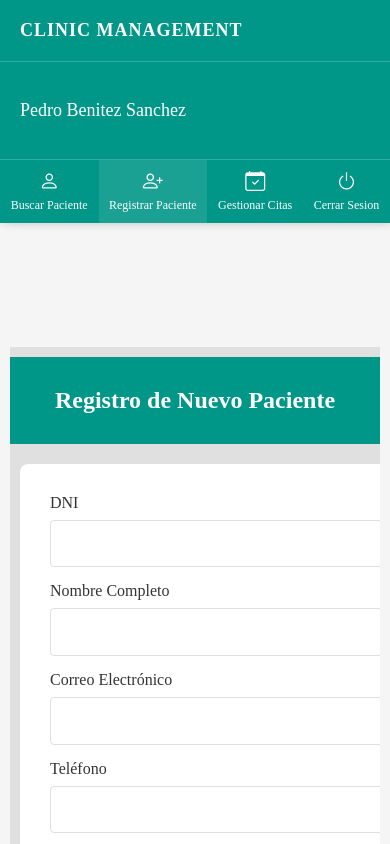
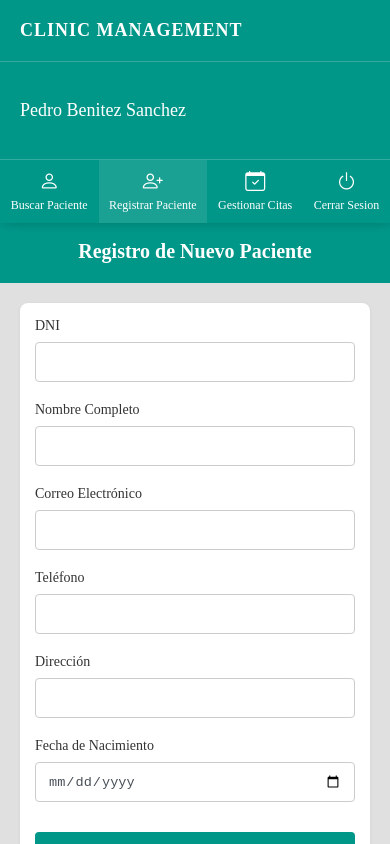
Before and after one commit to albertona05/cliniclink, an Angular app in the folder dockerCompose/sources/frontendAngular/: page /registrar-paciente in a window 390 px wide. Built offline with nearby package versions, Linux system fonts and the light colour scheme; sample sign-in values are in the browser's storage.

Commit message:
FIn de la migración

```diff
--- a/dockerCompose/sources/frontendAngular/src/app/components/buscar-paciente/buscar-paciente.component.css
+++ b/dockerCompose/sources/frontendAngular/src/app/components/buscar-paciente/buscar-paciente.component.css
@@ -19,7 +19,6 @@ body {
 .content-header {
   padding: 20px;
   text-align: center;
-  margin-bottom: 30px;
   background-color: #009688;
   color: #fff;
 }
@@ -131,9 +130,7 @@ body {
 }
 
 .patient-info {
-  display: flex;
-  flex-wrap: wrap;
-  gap: 10px;
+  display: inline-block;
   align-items: center;
 }
 
--- a/dockerCompose/sources/frontendAngular/src/app/components/buscar-paciente/buscar-paciente.component.html
+++ b/dockerCompose/sources/frontendAngular/src/app/components/buscar-paciente/buscar-paciente.component.html
@@ -34,7 +34,7 @@
     <div *ngIf="pacientes.length > 0 && !cargando" class="patient-list">
       <div class="patient-card" *ngFor="let paciente of pacientes">
         <div class="patient-info">
-          <span class="patient-dni">{{ paciente.dni }}</span>
+          <span class="patient-dni">{{ paciente.dni }} - </span>
           <span class="patient-name">{{ paciente.nombre }}</span>
         </div>
         <div class="patient-actions">
--- a/dockerCompose/sources/frontendAngular/src/app/components/content/content.component.css
+++ b/dockerCompose/sources/frontendAngular/src/app/components/content/content.component.css
@@ -1,6 +1,6 @@
 .content-container {
   flex: 1;
-  padding: 20px;
+  padding: 0;
   height: 100vh;
   overflow-y: auto;
   background-color: #f5f5f5;
@@ -69,7 +69,8 @@
 /* Media queries para responsividad */
 @media (max-width: 768px) {
   .content-container {
-    padding: 15px;
+    margin-top: 220px;
+    height: calc(100vh - 140px);
   }
 
   .content-header h2 {
@@ -82,10 +83,6 @@
 }
 
 @media (max-width: 480px) {
-  .content-container {
-    padding: 10px;
-    margin-top: 150px; /* Espacio para el menú de navegación en móviles */
-  }
 
   .content-header h2 {
     font-size: 20px;
@@ -95,3 +92,10 @@
     padding: 10px;
   }
 }
+
+@media (max-width: 384px) {
+  .content-container {
+    margin-top: 230px;
+    height: calc(100vh - 140px);
+  }
+}
--- a/dockerCompose/sources/frontendAngular/src/app/components/detalle-paciente/detalle-paciente.component.css
+++ b/dockerCompose/sources/frontendAngular/src/app/components/detalle-paciente/detalle-paciente.component.css
@@ -3,43 +3,66 @@
   margin-left: 350px;
   min-height: 100vh;
   background-color: #e0e0e0;
-  margin-top: 0;
   padding-top: 0;
   overflow-y: auto;
+  box-sizing: border-box;
 }
 
 .content-header {
-  margin-top: 0;
-  padding: 11px 30px;
+  padding: 20px;
   text-align: center;
-  margin-bottom: 30px;
   background-color: #009688;
-  color: white;
+  color: #fff;
+}
+
+.content-header h2 {
+  margin: 0;
+  font-size: 26px;
+  font-weight: 600;
 }
 
 .content-body {
   padding: 30px;
-  box-shadow: none;
   width: calc(100vw - 380px);
+  margin: 0 auto;
   overflow-y: auto;
-  margin: 0 auto;
+  box-sizing: border-box;
 }
 
 .alert {
-  border-radius: 10px;
+  border-radius: 6px;
   padding: 15px;
   margin-bottom: 20px;
   max-width: 95%;
-  margin-left: 0;
+  width: 100%;
+  box-sizing: border-box;
+  font-size: 0.95rem;
+}
+
+.alert-danger {
+  background-color: #ffebee;
+  color: #c62828;
+  border: 1px solid #ffcdd2;
+}
+
+.alert-info {
+  background-color: #e3f2fd;
+  color: #0277bd;
+  border: 1px solid #bbdefb;
 }
 
 .patient-details {
-  background-color: #ffffff;
-  padding: 30px;
+  background-color: #fff;
+  padding: 25px;
   border-radius: 8px;
-  box-shadow: 0 1px 3px rgba(0, 0, 0, 0.05);
+  box-shadow: 0 1px 4px rgba(0, 0, 0, 0.06);
+  transition: box-shadow 0.3s;
   max-width: 95%;
-  margin-left: 0;
+  margin: 0;
+}
+
+.patient-details:hover {
+  box-shadow: 0 2px 6px rgba(0, 0, 0, 0.1);
 }
 
 .form-group {
@@ -48,27 +71,28 @@
 
 .form-group label {
   display: block;
-  margin-bottom: 8px;
+  margin-bottom: 10px;
   font-weight: 500;
   color: #333;
+  font-size: 16px;
 }
 
 .form-control {
   width: 100%;
-  padding: 0.875rem 1.5rem;
+  height: 50px;
+  padding: 0.75rem 1.25rem;
   font-size: 1rem;
-  line-height: 1.5;
   color: #495057;
   background-color: #fff;
-  border: 1px solid #e0e0e0;
+  border: 1px solid #ccc;
   border-radius: 4px;
-  transition: border-color 0.15s ease-in-out, box-shadow 0.15s ease-in-out;
+  transition: border-color 0.3s;
+  box-sizing: border-box;
 }
 
 .form-control:focus {
+  outline: none;
   border-color: #009688;
-  outline: 0;
-  box-shadow: 0 0 0 0.2rem rgba(0, 150, 136, 0.25);
 }
 
 .button-group {
@@ -78,52 +102,54 @@
 }
 
 .btn {
-  padding: 0.875rem 2rem;
+  height: 50px;
+  padding: 0.75rem 1.25rem;
   font-size: 1rem;
-  line-height: 1.5;
   border-radius: 4px;
-  transition: all 0.3s ease;
+  cursor: pointer;
+  transition: background-color 0.3s;
+  border: none;
+  color: white;
 }
 
 .btn-primary {
   background-color: #009688;
-  border-color: #009688;
-  color: white;
+}
+
+.btn-primary:hover {
+  background-color: #00796b;
 }
 
 .btn-success {
-  background-color: #4CAF50;
-  border-color: #4CAF50;
-  color: white;
+  background-color: #4caf50;
+}
+
+.btn-success:hover {
+  background-color: #388e3c;
 }
 
 .btn-info {
   background-color: #2196F3;
-  border-color: #2196F3;
-  color: white;
 }
 
-.btn:hover {
-  opacity: 0.9;
-  transform: translateY(-1px);
+.btn-info:hover {
+  background-color: #1976D2;
 }
 
 .spinner-border {
   width: 3rem;
   height: 3rem;
+  color: #00bcd4;
 }
 
-.text-center {
-  text-align: center;
-}
+@media (max-width: 1024px) {
+  :host {
+    margin-left: 280px;
+  }
 
-.my-4 {
-  margin-top: 1.5rem;
-  margin-bottom: 1.5rem;
-}
-
-.mt-2 {
-  margin-top: 0.5rem;
+  .content-body {
+    width: calc(100vw - 310px);
+  }
 }
 
 @media (max-width: 768px) {
@@ -133,11 +159,7 @@
 
   .content-body {
     width: 100%;
-    padding: 15px;
-  }
-
-  .form-group {
-    margin-bottom: 15px;
+    padding: 20px;
   }
 
   .button-group {
@@ -151,28 +173,23 @@
 }
 
 @media (max-width: 480px) {
-  :host {
-    margin-top: 185px;
-    margin-left: 0;
-    padding-top: 10px;
+  .form-control,
+  .btn {
+    height: 40px;
+    font-size: 0.85rem;
+    padding: 0.5rem 0.75rem;
   }
 
-  .content-header {
-    padding: 10px;
-    margin-bottom: 10px;
+  .content-header h2 {
+    font-size: 20px;
   }
 
-  .content-body {
-    padding: 10px;
+  .patient-details {
+    padding: 15px;
   }
 
-  .form-control {
-    padding: 0.75rem 1rem;
-    font-size: 0.9rem;
-  }
-
-  .btn {
-    padding: 0.75rem 1.5rem;
-    font-size: 0.9rem;
+  .form-group label {
+    font-size: 14px;
+    margin-bottom: 8px;
   }
 }
--- a/dockerCompose/sources/frontendAngular/src/app/components/layout/layout.component.css
+++ b/dockerCompose/sources/frontendAngular/src/app/components/layout/layout.component.css
@@ -1,5 +1,4 @@
 .layout-container {
-  display: flex;
   width: 100%;
   height: 100vh;
   overflow: hidden;
--- a/dockerCompose/sources/frontendAngular/src/app/components/registrar-paciente/registrar-paciente.component.css
+++ b/dockerCompose/sources/frontendAngular/src/app/components/registrar-paciente/registrar-paciente.component.css
@@ -3,43 +3,66 @@
   margin-left: 350px;
   min-height: 100vh;
   background-color: #e0e0e0;
-  margin-top: 0;
   padding-top: 0;
   overflow-y: auto;
+  box-sizing: border-box;
 }
 
 .content-header {
-  margin-top: 0;
-  padding: 11px 30px;
+  padding: 20px;
   text-align: center;
-  margin-bottom: 30px;
   background-color: #009688;
-  color: white;
+  color: #fff;
+}
+
+.content-header h2 {
+  margin: 0;
+  font-size: 26px;
+  font-weight: 600;
 }
 
 .content-body {
   padding: 30px;
-  box-shadow: none;
   width: calc(100vw - 380px);
+  margin: 0 auto;
   overflow-y: auto;
-  margin: 0 auto;
+  box-sizing: border-box;
 }
 
 .alert {
-  border-radius: 10px;
+  border-radius: 6px;
   padding: 15px;
   margin-bottom: 20px;
   max-width: 95%;
-  margin-left: 0;
+  width: 100%;
+  box-sizing: border-box;
+  font-size: 0.95rem;
 }
 
-.registration-form {
-  background-color: #ffffff;
-  padding: 30px;
+.alert-danger {
+  background-color: #ffebee;
+  color: #c62828;
+  border: 1px solid #ffcdd2;
+}
+
+.alert-info {
+  background-color: #e3f2fd;
+  color: #0277bd;
+  border: 1px solid #bbdefb;
+}
+
+.patient-details {
+  background-color: #fff;
+  padding: 25px;
   border-radius: 8px;
-  box-shadow: 0 1px 3px rgba(0, 0, 0, 0.05);
+  box-shadow: 0 1px 4px rgba(0, 0, 0, 0.06);
+  transition: box-shadow 0.3s;
   max-width: 95%;
-  margin-left: 0;
+  margin: 0;
+}
+
+.patient-details:hover {
+  box-shadow: 0 2px 6px rgba(0, 0, 0, 0.1);
 }
 
 .form-group {
@@ -48,27 +71,28 @@
 
 .form-group label {
   display: block;
-  margin-bottom: 8px;
+  margin-bottom: 10px;
   font-weight: 500;
   color: #333;
+  font-size: 16px;
 }
 
 .form-control {
   width: 100%;
-  padding: 0.875rem 1.5rem;
+  height: 50px;
+  padding: 0.75rem 1.25rem;
   font-size: 1rem;
-  line-height: 1.5;
   color: #495057;
   background-color: #fff;
-  border: 1px solid #e0e0e0;
+  border: 1px solid #ccc;
   border-radius: 4px;
-  transition: border-color 0.15s ease-in-out, box-shadow 0.15s ease-in-out;
+  transition: border-color 0.3s;
+  box-sizing: border-box;
 }
 
 .form-control:focus {
+  outline: none;
   border-color: #009688;
-  outline: 0;
-  box-shadow: 0 0 0 0.2rem rgba(0, 150, 136, 0.25);
 }
 
 .button-group {
@@ -78,58 +102,54 @@
 }
 
 .btn {
-  padding: 0.875rem 2rem;
+  height: 50px;
+  padding: 0.75rem 1.25rem;
   font-size: 1rem;
-  line-height: 1.5;
   border-radius: 4px;
-  transition: all 0.3s ease;
+  cursor: pointer;
+  transition: background-color 0.3s;
+  border: none;
+  color: white;
 }
 
 .btn-primary {
   background-color: #009688;
-  border-color: #009688;
-  color: white;
 }
 
-.btn-secondary {
-  background-color: #757575;
-  border-color: #757575;
-  color: white;
+.btn-primary:hover {
+  background-color: #00796b;
 }
 
-.btn:hover {
-  opacity: 0.9;
-  transform: translateY(-1px);
+.btn-success {
+  background-color: #4caf50;
+}
+
+.btn-success:hover {
+  background-color: #388e3c;
+}
+
+.btn-info {
+  background-color: #2196F3;
+}
+
+.btn-info:hover {
+  background-color: #1976D2;
 }
 
 .spinner-border {
   width: 3rem;
   height: 3rem;
+  color: #00bcd4;
 }
 
-.text-center {
-  text-align: center;
-}
+@media (max-width: 1024px) {
+  :host {
+    margin-left: 280px;
+  }
 
-.my-4 {
-  margin-top: 1.5rem;
-  margin-bottom: 1.5rem;
-}
-
-.mt-2 {
-  margin-top: 0.5rem;
-}
-
-.required-field::after {
-  content: '*';
-  color: #dc3545;
-  margin-left: 4px;
-}
-
-.validation-error {
-  color: #dc3545;
-  font-size: 0.875rem;
-  margin-top: 5px;
+  .content-body {
+    width: calc(100vw - 310px);
+  }
 }
 
 @media (max-width: 768px) {
@@ -139,11 +159,7 @@
 
   .content-body {
     width: 100%;
-    padding: 15px;
-  }
-
-  .form-group {
-    margin-bottom: 15px;
+    padding: 20px;
   }
 
   .button-group {
@@ -157,28 +173,23 @@
 }
 
 @media (max-width: 480px) {
-  :host {
-    margin-top: 187px;
-    margin-left: 0;
-    padding-top: 10px;
+  .form-control,
+  .btn {
+    height: 40px;
+    font-size: 0.85rem;
+    padding: 0.5rem 0.75rem;
   }
 
-  .content-header {
-    padding: 10px;
-    margin-bottom: 10px;
+  .content-header h2 {
+    font-size: 20px;
   }
 
-  .content-body {
-    padding: 10px;
+  .patient-details {
+    padding: 15px;
   }
 
-  .form-control {
-    padding: 0.75rem 1rem;
-    font-size: 0.9rem;
-  }
-
-  .btn {
-    padding: 0.75rem 1.5rem;
-    font-size: 0.9rem;
+  .form-group label {
+    font-size: 14px;
+    margin-bottom: 8px;
   }
 }
--- a/dockerCompose/sources/frontendAngular/src/app/components/registrar-paciente/registrar-paciente.component.html
+++ b/dockerCompose/sources/frontendAngular/src/app/components/registrar-paciente/registrar-paciente.component.html
@@ -4,7 +4,8 @@
 </div>
 
 <div class="content-body">
-  <div class="registration-form">
+  <div class="patient-details">
+
     <form [formGroup]="registroForm" (ngSubmit)="onSubmit()">
       <div *ngIf="mensajeExito" class="alert alert-success">{{ mensajeExito }}</div>
 
```
Also changed, not shown: 2 other files (tests, documents, lock files or other folders).
